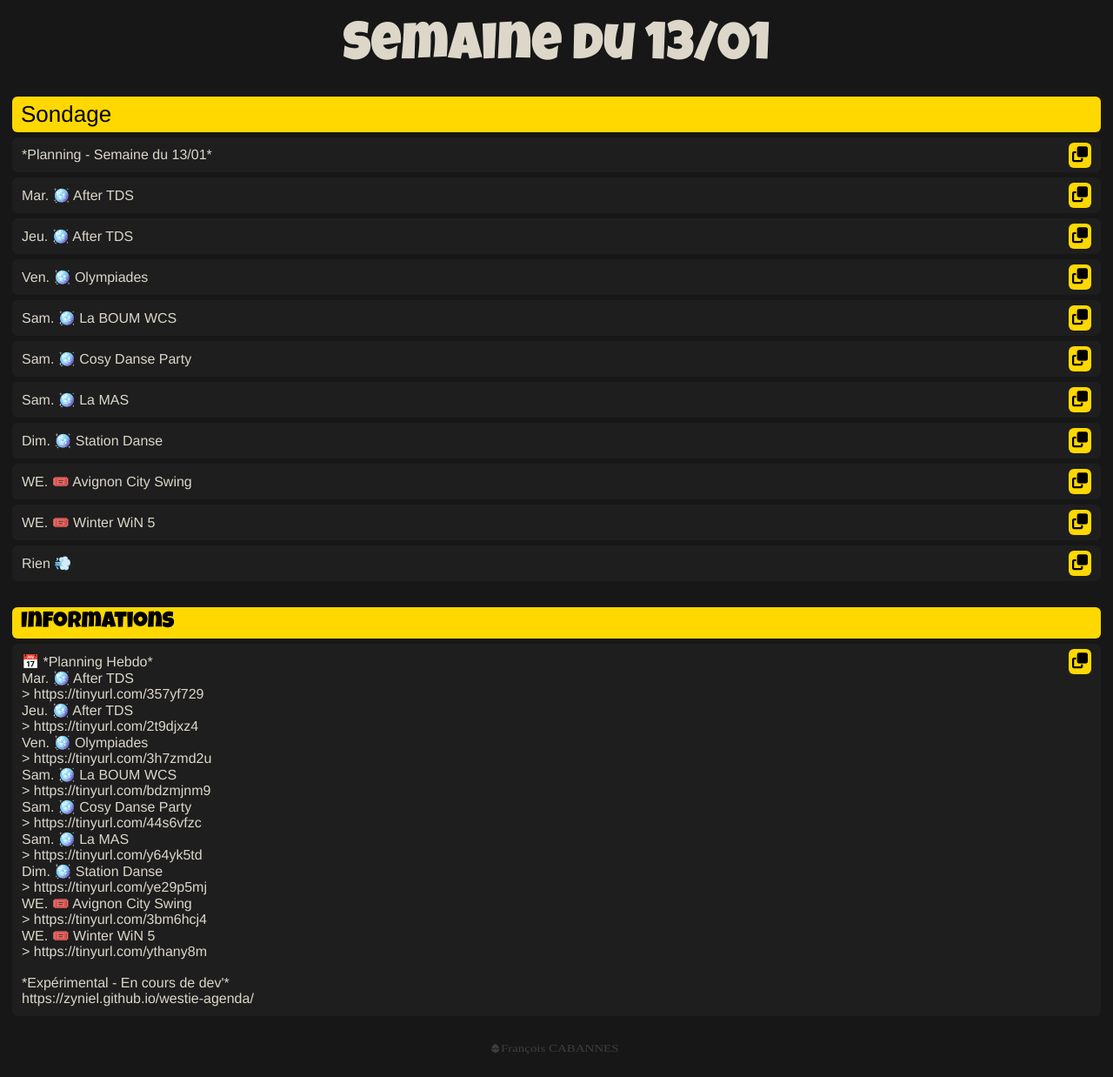
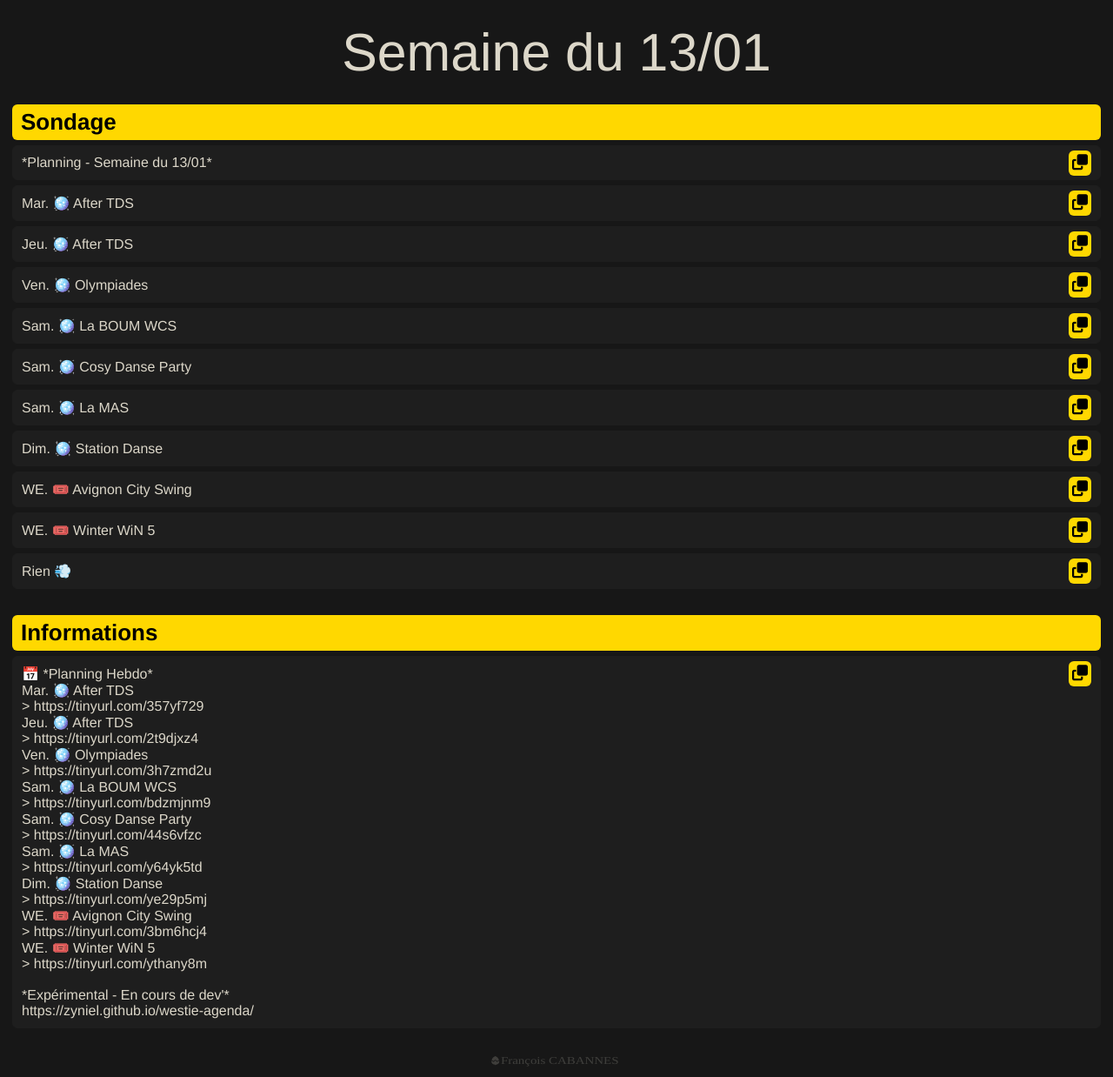
Before and after one commit to Zyniel/westie-agenda, a Jekyll site: the page built from docs/whatsapp.html, in a window 1280 px wide. Shown: the whole page at 87% size. Built offline with Jekyll 4.4.1, drawn with Linux system fonts in a browser that asks for light colours.

```diff
--- a/docs/assets/css/styles.scss
+++ b/docs/assets/css/styles.scss
@@ -11,6 +11,12 @@
 
 .luckiest-guy-regular {
   font-family: "Luckiest Guy", cursive;
+  font-weight: 400;
+  font-style: normal;
+}
+
+.luckiest-guy-regular {
+  font-family: Helvetica, sans-serif;
   font-weight: 400;
   font-style: normal;
   -webkit-transform-origin-y: bottom;
@@ -145,6 +151,10 @@
         justify-content:flex-start;
         align-content: center;
         align-items: baseline;
+
+        font-family: Helvetica;
+        font-weight: 600;
+;
     }
 
     .event-item,
```
Also changed, not shown: 1 other file.
